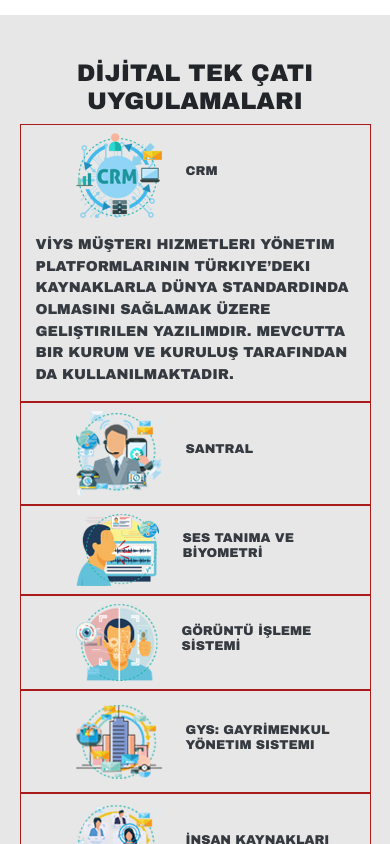
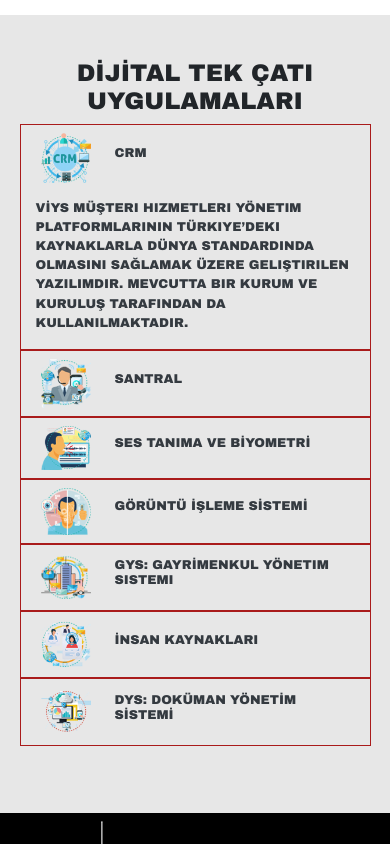
Before and after one commit to bscodes/ulak, a React (Create React App) app: page /cati in a window 390 px wide. Shown: the part 1680-2524 px from the top of the page. Built offline with nearby package versions, Linux system fonts and the light colour scheme.

Commit message:
Update App.scss

```diff
--- a/src/App.scss
+++ b/src/App.scss
@@ -621,7 +621,15 @@ body, html {
 
           @media only screen and (max-width: 768px) {
             & {
-              margin-left: 40px;
+              margin-left: 5px;
+            }
+          }
+
+          .acc-image {
+            @media only screen and (max-width: 768px) {
+              & {
+                width: 50px;
+              }
             }
           }
 
@@ -636,6 +644,7 @@ body, html {
             @media only screen and (max-width: 768px) {
               .acc-title {
                 font-size: .8rem;
+                width: 100%;
               }
             }
 
@@ -656,6 +665,14 @@ body, html {
             margin-left: 250px;
           }
         }
+
+        .accordion-text {
+          @media only screen and (max-width: 768px) {
+            & {
+              font-size: .8rem;
+            }
+          }
+        }
       }
 
     }
```
